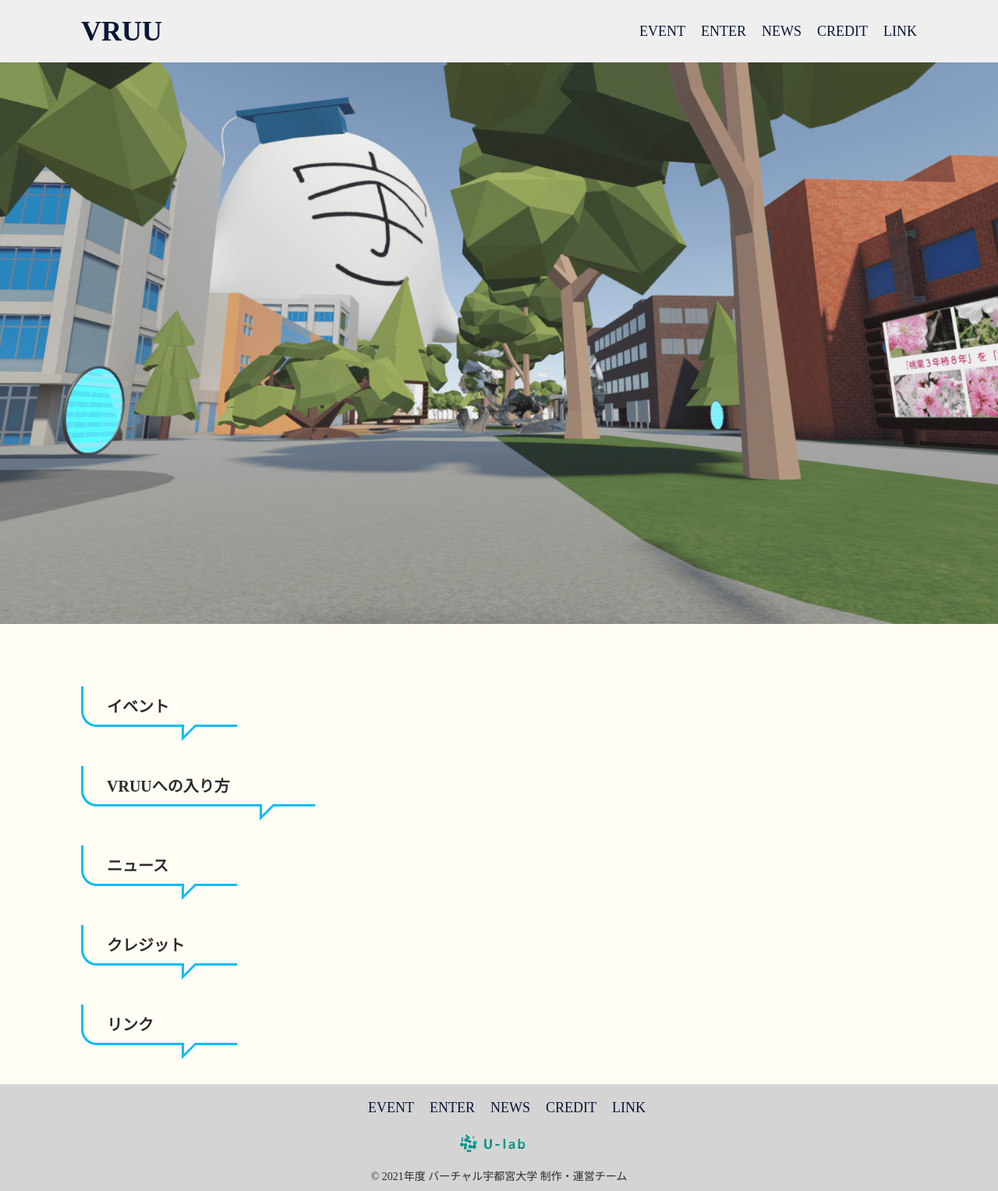
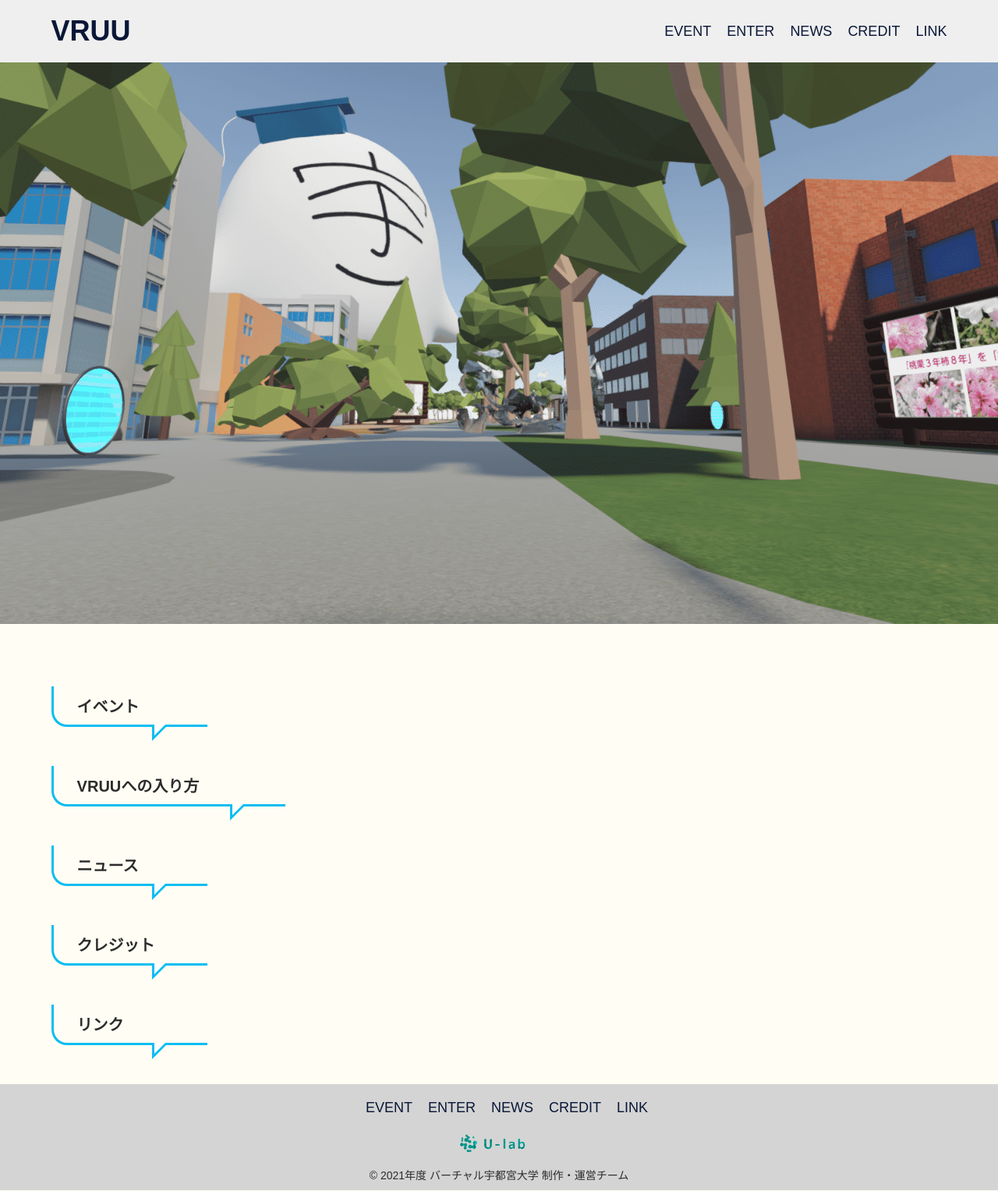
Before and after one commit to u-lab/vruu-2021, a PHP site: page / in a window 1280 px wide. Shown: the whole page at 78% size. Run offline with PHP 8.4, Linux system fonts and the light colour scheme.

Commit message:
微修正

```diff
--- a/css/style.css
+++ b/css/style.css
@@ -11,6 +11,7 @@
 body {
     background-color: #FFFDF4;
     color: #2C2C2C;
+    font-family: sans-serif;
     font-size: 1.4rem;
 }
 
@@ -29,7 +30,7 @@
 
 .wrapper {
     margin: 0 auto;
-    padding: 0 5%;
+    padding: 0 2%;
     width: 100%;
     max-width: 1200px;
 }
```
